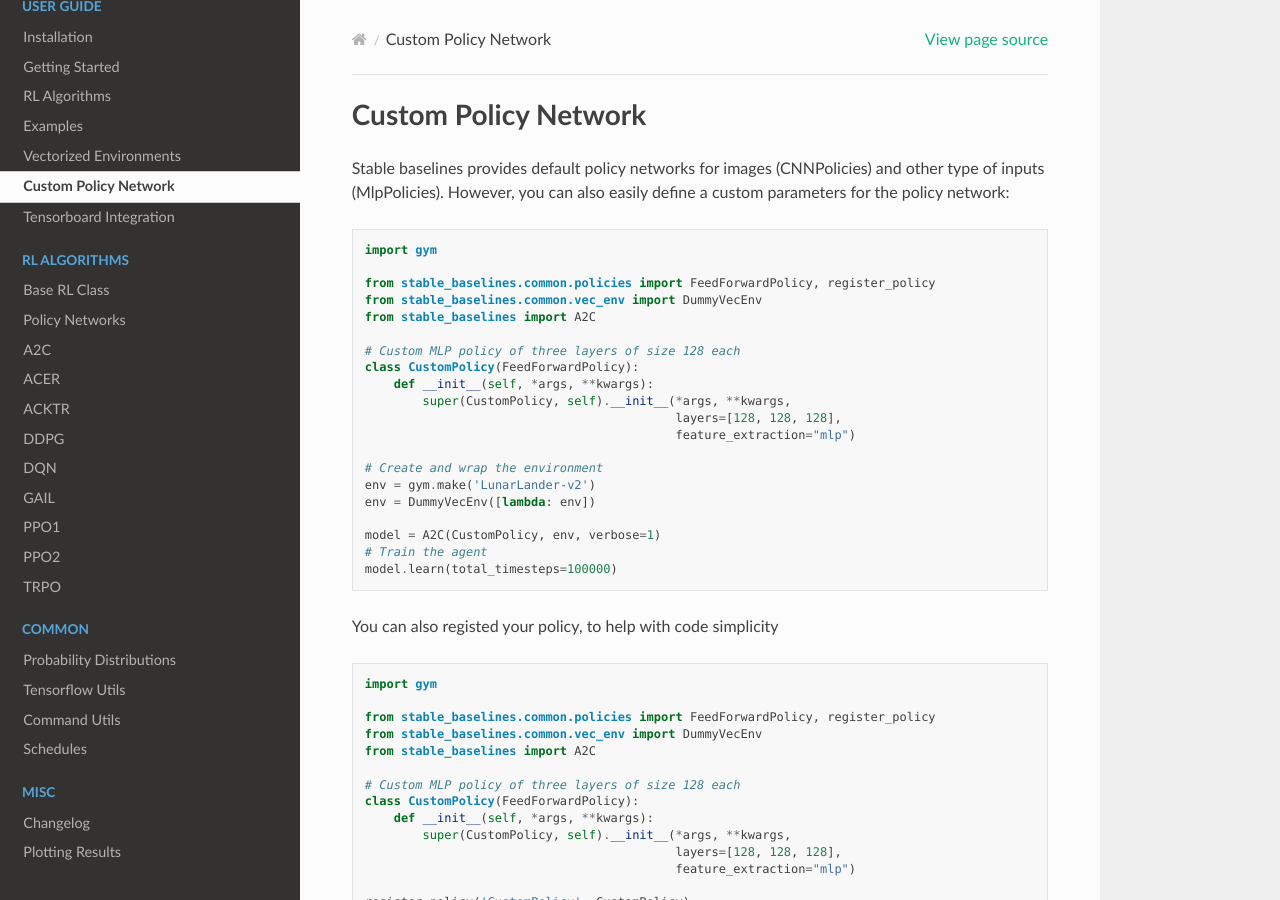
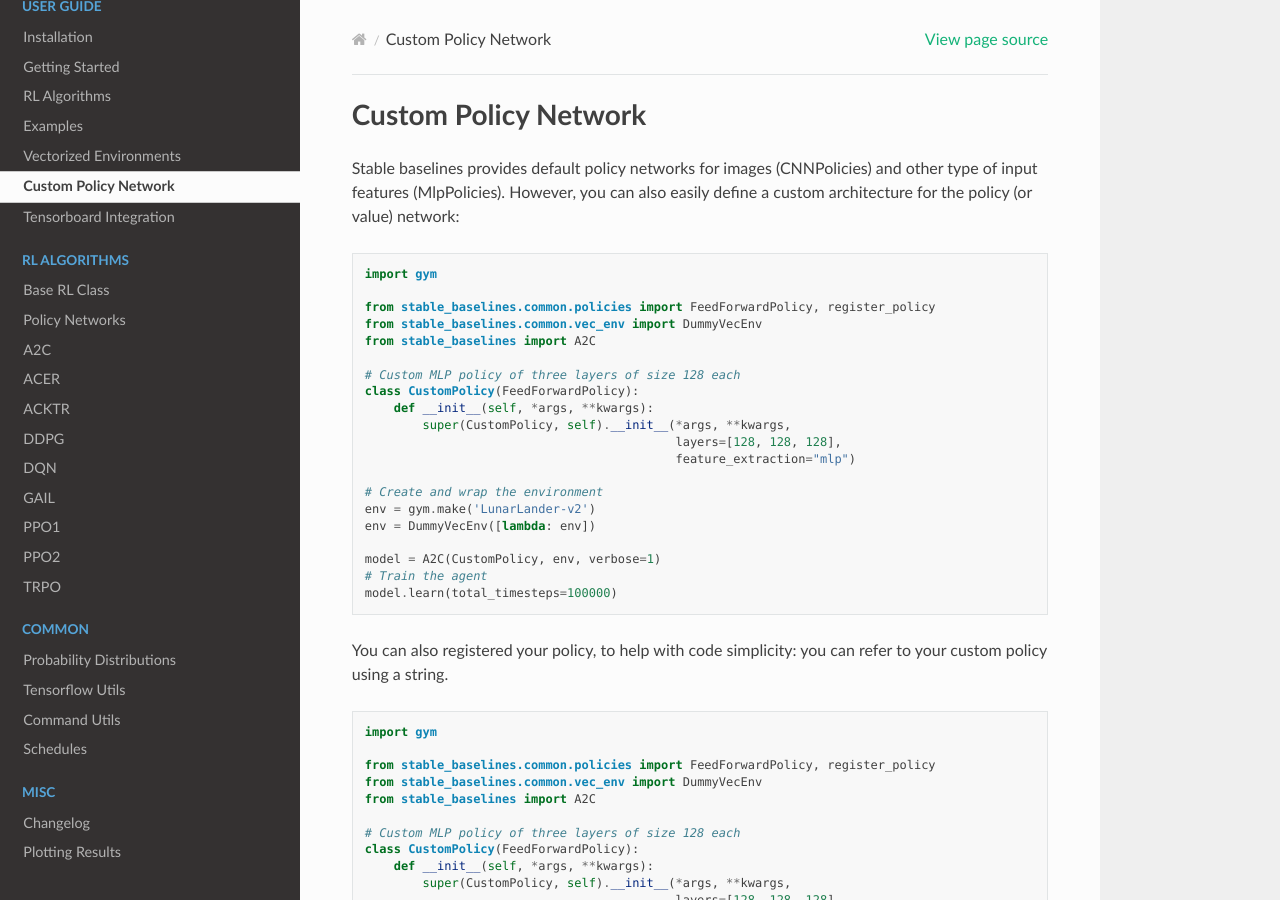
Before and after one commit to openai/baselines, a Sphinx documentation site: the page built from docs/guide/custom_policy.rst, in a window 1280 px wide and 900 px high. Built offline with Sphinx 7.4.7 and the Read the Docs theme 2.0.0, drawn with Linux system fonts in a browser that asks for light colours; pages that are not in the unit, such as notebooks, are missing from menus.

Commit message:
[ci skip] Update docs

```diff
--- a/docs/guide/custom_policy.rst
+++ b/docs/guide/custom_policy.rst
@@ -4,8 +4,8 @@ Custom Policy Network
 ---------------------
 
 Stable baselines provides default policy networks for images (CNNPolicies)
-and other type of inputs (MlpPolicies).
-However, you can also easily define a custom parameters for the policy network:
+and other type of input features (MlpPolicies).
+However, you can also easily define a custom architecture for the policy (or value) network:
 
 .. code-block:: python
 
@@ -31,7 +31,7 @@ However, you can also easily define a custom parameters for the policy network:
   model.learn(total_timesteps=100000)
 
 
-You can also registed your policy, to help with code simplicity
+You can also registered your policy, to help with code simplicity: you can refer to your custom policy using a string.
 
 .. code-block:: python
 
```
Also changed, not shown: 1 other file.
